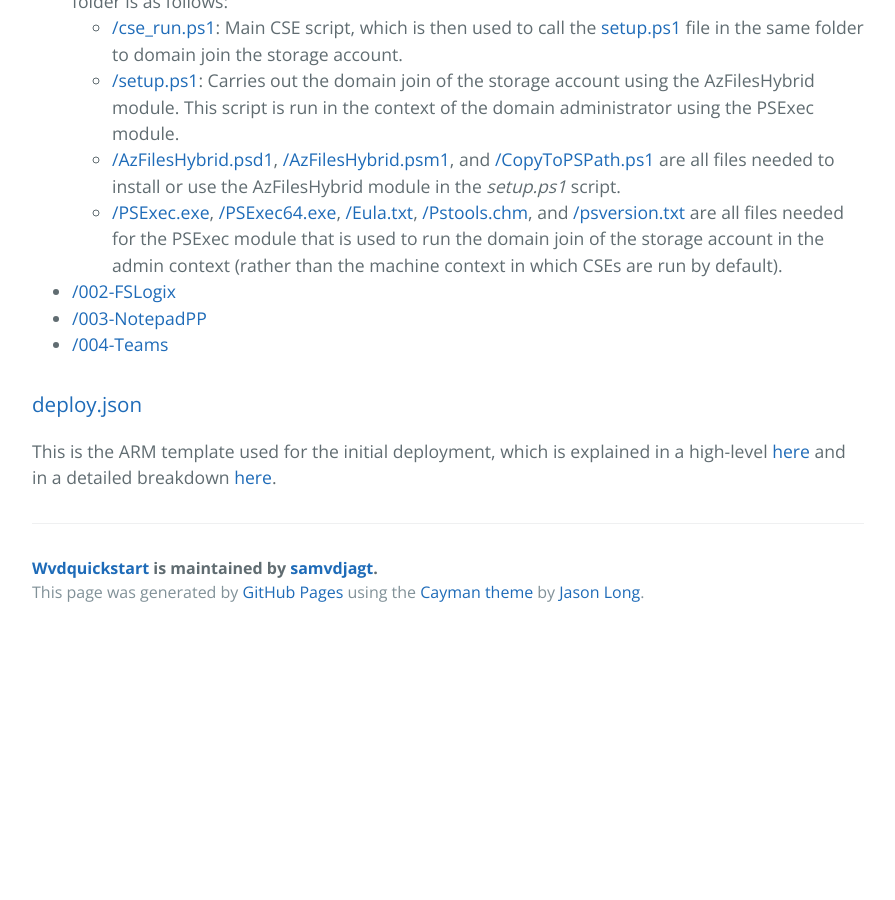
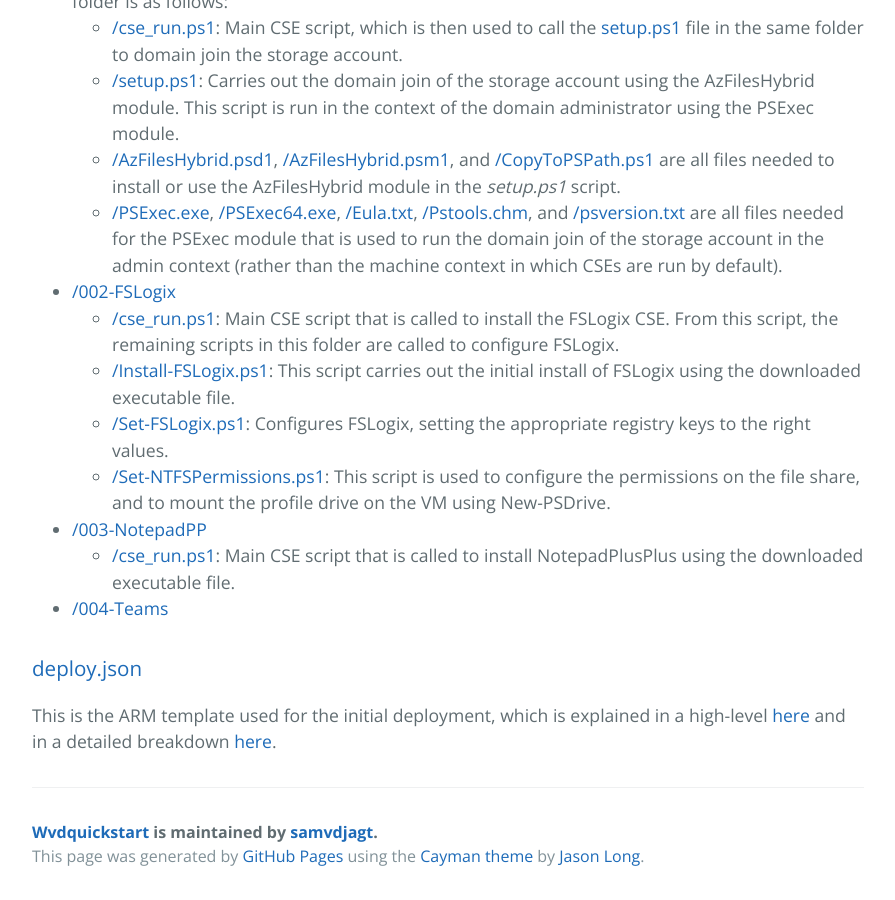
Before and after one commit to samvdjagt/wvdquickstart, a Jekyll site: the page built from repo.md, in a window 1280 px wide and 900 px high, scrolled down 4664 px. Shown: the whole window, without its empty margins (192-1087 px from the left). Built offline with Jekyll 4.4.1, drawn with Linux system fonts in a browser that asks for light colours; before the commit the page ends 5300 px from its top, so only the background shows below that.

Commit message:
Update repo.md

```diff
--- a/repo.md
+++ b/repo.md
@@ -99,8 +99,14 @@
   * <a href="https://github.com/samvdjagt/wvdquickstart/tree/master/Uploads/WVDScripts/001-AzFiles/AzFilesHybrid.psd1" target="_blank">/AzFilesHybrid.psd1</a>, <a href="https://github.com/samvdjagt/wvdquickstart/tree/master/Uploads/WVDScripts/001-AzFiles/AzFilesHybrid.psm1" target="_blank">/AzFilesHybrid.psm1</a>, and <a href="https://github.com/samvdjagt/wvdquickstart/tree/master/Uploads/WVDScripts/001-AzFiles/CopyToPSPath.ps1" target="_blank">/CopyToPSPath.ps1</a> are all files needed to install or use the AzFilesHybrid module in the *setup.ps1* script.
   * <a href="https://github.com/samvdjagt/wvdquickstart/tree/master/Uploads/WVDScripts/001-AzFiles/PSExec.exe" target="_blank">/PSExec.exe</a>, <a href="https://github.com/samvdjagt/wvdquickstart/tree/master/Uploads/WVDScripts/001-AzFiles/PSExec64.exe" target="_blank">/PSExec64.exe</a>, <a href="https://github.com/samvdjagt/wvdquickstart/tree/master/Uploads/WVDScripts/001-AzFiles/Eula.txt" target="_blank">/Eula.txt</a>, <a href="https://github.com/samvdjagt/wvdquickstart/tree/master/Uploads/WVDScripts/001-AzFiles/Pstools.chm" target="_blank">/Pstools.chm</a>, and <a href="https://github.com/samvdjagt/wvdquickstart/tree/master/Uploads/WVDScripts/001-AzFiles/psversion.txt" target="_blank">/psversion.txt</a> are all files needed for the PSExec module that is used to run the domain join of the storage account in the admin context (rather than the machine context in which CSEs are run by default).
 * <a href="https://github.com/samvdjagt/wvdquickstart/tree/master/Uploads/WVDScripts/002-FSLogix" target="_blank">/002-FSLogix</a>
+  * <a href="https://github.com/samvdjagt/wvdquickstart/tree/master/Uploads/WVDScripts/002-FSLogix/cse_run.ps1" target="_blank">/cse_run.ps1</a>: Main CSE script that is called to install the FSLogix CSE. From this script, the remaining scripts in this folder are called to configure FSLogix.
+  * <a href="https://github.com/samvdjagt/wvdquickstart/tree/master/Uploads/WVDScripts/002-FSLogix/Install-FSLogix.ps1" target="_blank">/Install-FSLogix.ps1</a>: This script carries out the initial install of FSLogix using the downloaded executable file.
+  * <a href="https://github.com/samvdjagt/wvdquickstart/tree/master/Uploads/WVDScripts/002-FSLogix/Set-FSLogix.ps1" target="_blank">/Set-FSLogix.ps1</a>: Configures FSLogix, setting the appropriate registry keys to the right values.
+  * <a href="https://github.com/samvdjagt/wvdquickstart/tree/master/Uploads/WVDScripts/002-FSLogix/Set-NTFSPermissions.ps1" target="_blank">/Set-NTFSPermissions.ps1</a>: This script is used to configure the permissions on the file share, and to mount the profile drive on the VM using New-PSDrive.
 * <a href="https://github.com/samvdjagt/wvdquickstart/tree/master/Uploads/WVDScripts/003-NotepadPP" target="_blank">/003-NotepadPP</a>
+  * <a href="https://github.com/samvdjagt/wvdquickstart/tree/master/Uploads/WVDScripts/003-NotepadPP/cse_run.ps1" target="_blank">/cse_run.ps1</a>: Main CSE script that is called to install NotepadPlusPlus using the downloaded executable file.
 * <a href="https://github.com/samvdjagt/wvdquickstart/tree/master/Uploads/WVDScripts/004-Teams" target="_blank">/004-Teams</a>
+
 
 ### <a href="https://github.com/samvdjagt/wvdquickstart/tree/master/deploy.json" target="_blank">deploy.json</a>
 This is the ARM template used for the initial deployment, which is explained in a high-level <a href="concepts" target="_blank">here</a> and in a detailed breakdown <a href="armdeployment" target="_blank">here</a>.
```
